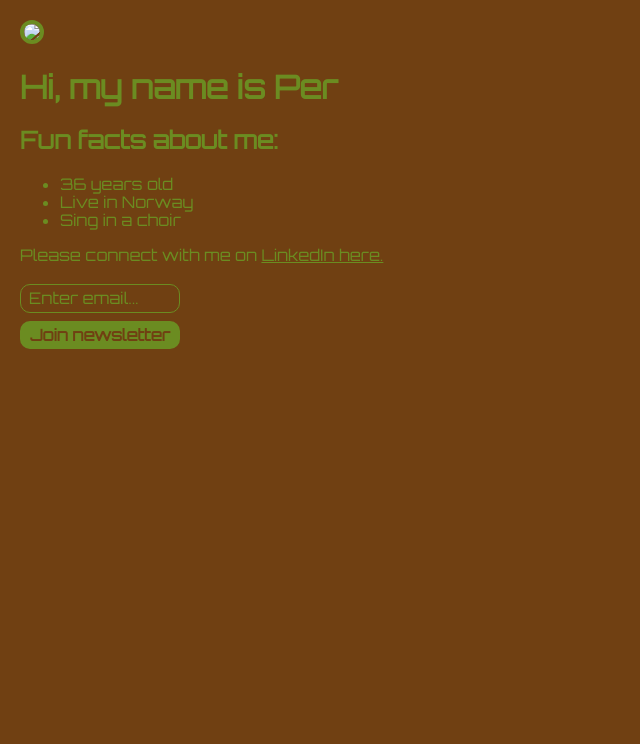
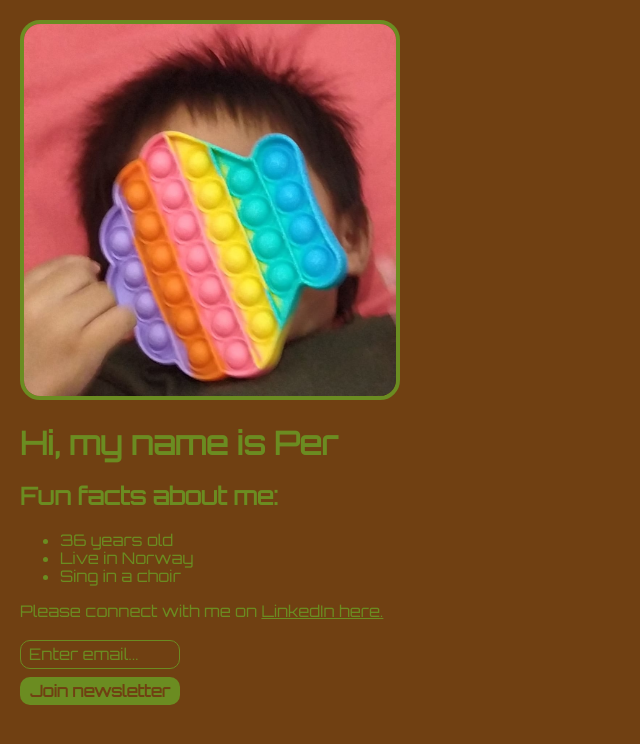
Before and after one commit to msfarfe/personal-site, a plain HTML site: page index.html in a window 1280 px wide. Shown: the whole page, without its empty margins (0-640 px from the left). Drawn offline with nearby package versions, Linux system fonts and the light colour scheme; a web font is replaced by a local one.

Commit message:
Change the pp image

```diff
--- a/index.html
+++ b/index.html
@@ -10,7 +10,7 @@
         Challenge 1:
         Write the HTML for your personal website.
         -->
-        <img src="per.jpg">
+        <img src="pp-discord-cet.jpeg">
         <h1>Hi, my name is Per</h1>
         <h2>Fun facts about me:</h2>
         <ul>
```
